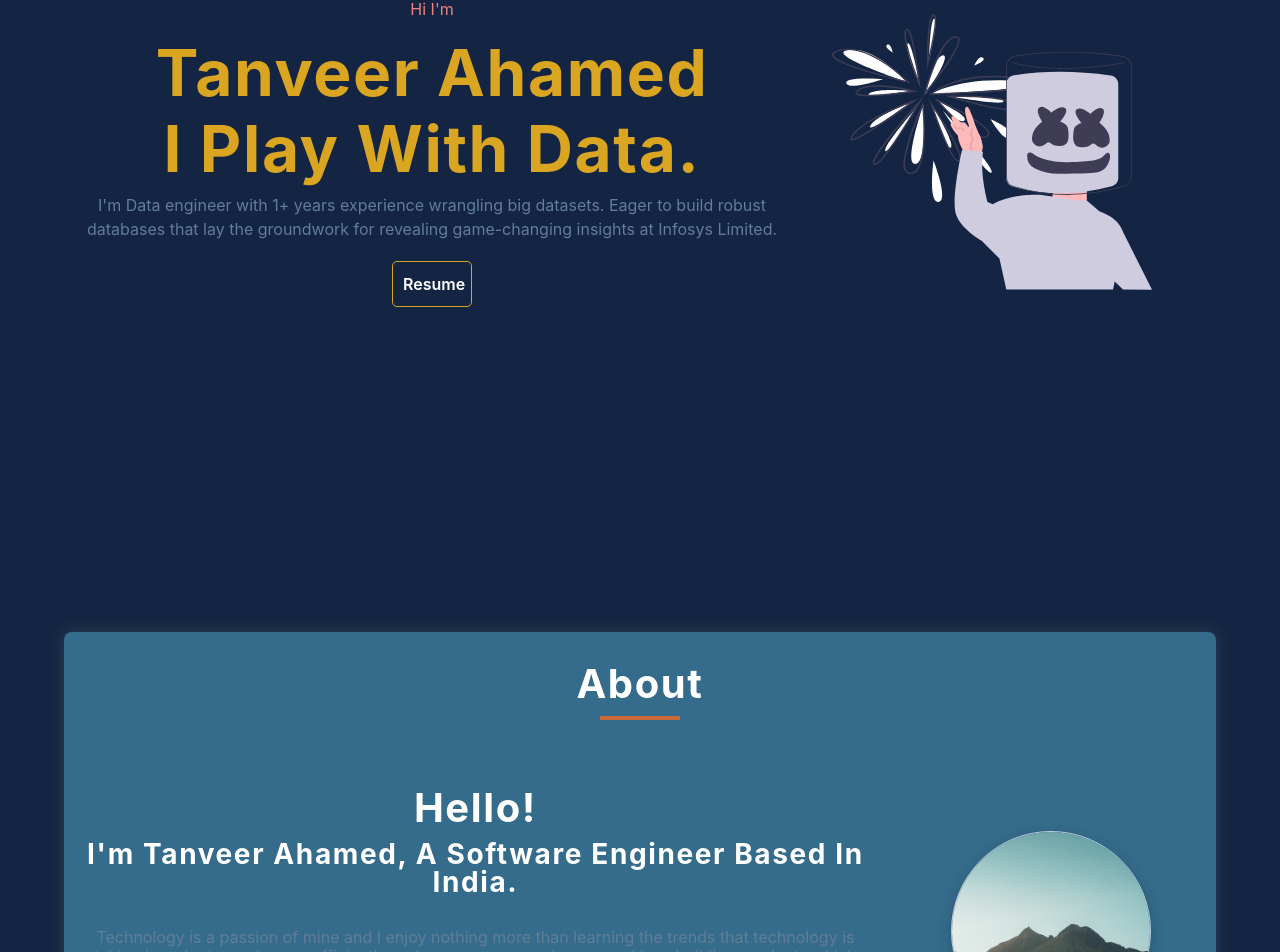
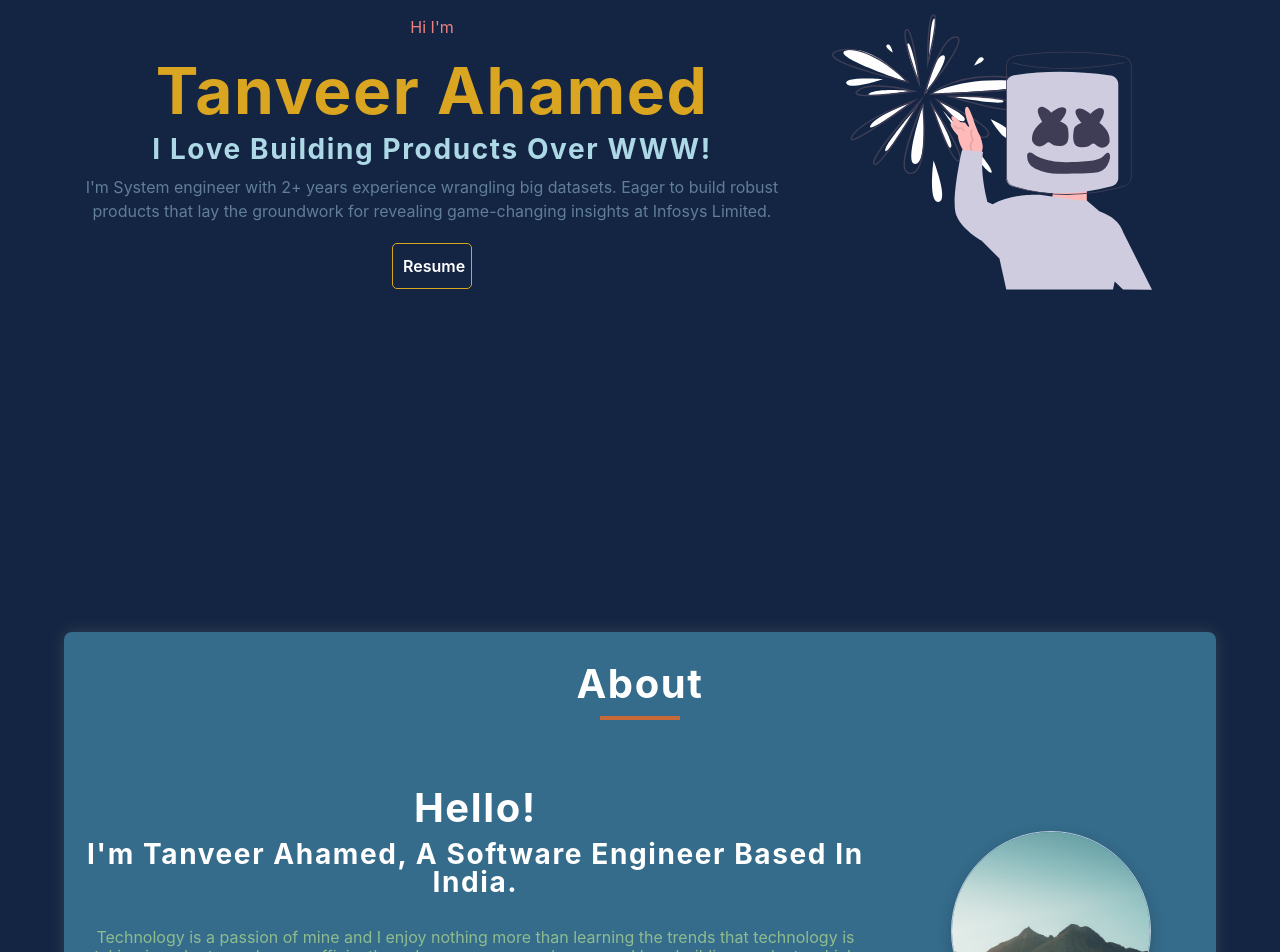
Before and after one commit to TanveerT/Portfolio_website_2, a React (Create React App) app: page / in a window 1280 px wide. Shown: the part 248-1200 px from the top of the page. Built offline with nearby package versions, Linux system fonts and the light colour scheme.

Commit message:
changed discription

```diff
--- a/src/components/about/About.js
+++ b/src/components/about/About.js
@@ -15,12 +15,12 @@ const About = () => {
             <p>Hi I'm </p>
 
             <h1>Tanveer Ahamed</h1>
-            <h1>I play with Data.</h1>
+            <h3 style={{color:'lightblue'}}>I Love building products over WWW!</h3>
 
 
             <p>
-            I'm Data engineer with 1+ years experience wrangling big datasets.
-                Eager to build robust databases that lay the groundwork for revealing game-changing insights at Infosys Limited.
+            I'm System engineer with 2+ years experience wrangling big datasets.
+                Eager to build robust products that lay the groundwork for revealing game-changing insights at Infosys Limited.
             </p>
 
 
--- a/src/components/description/Description.css
+++ b/src/components/description/Description.css
@@ -24,9 +24,12 @@
     text-align: center;
     line-height: 1.2rem;
     grid-area:desc;
+    color:white;
 
 }
-
+.about-description p{
+    color:darkseagreen;
+}
 .about-img{
     grid-area:photo;
     display:flex;
```
